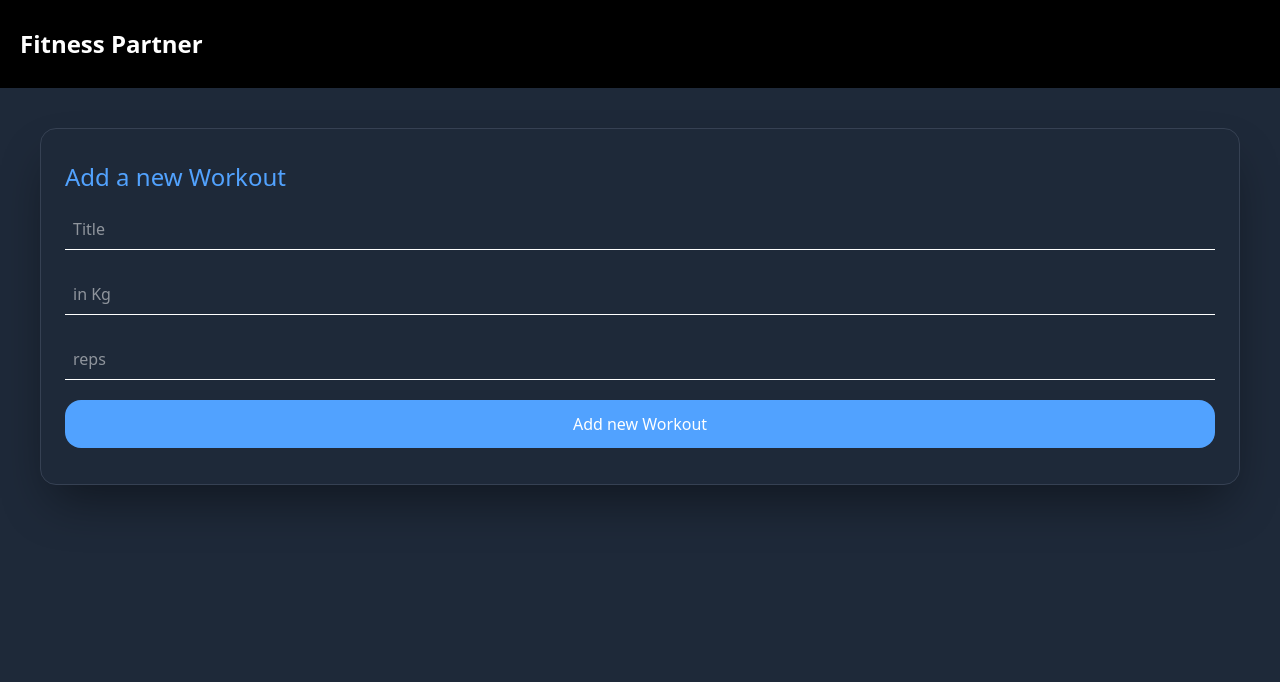
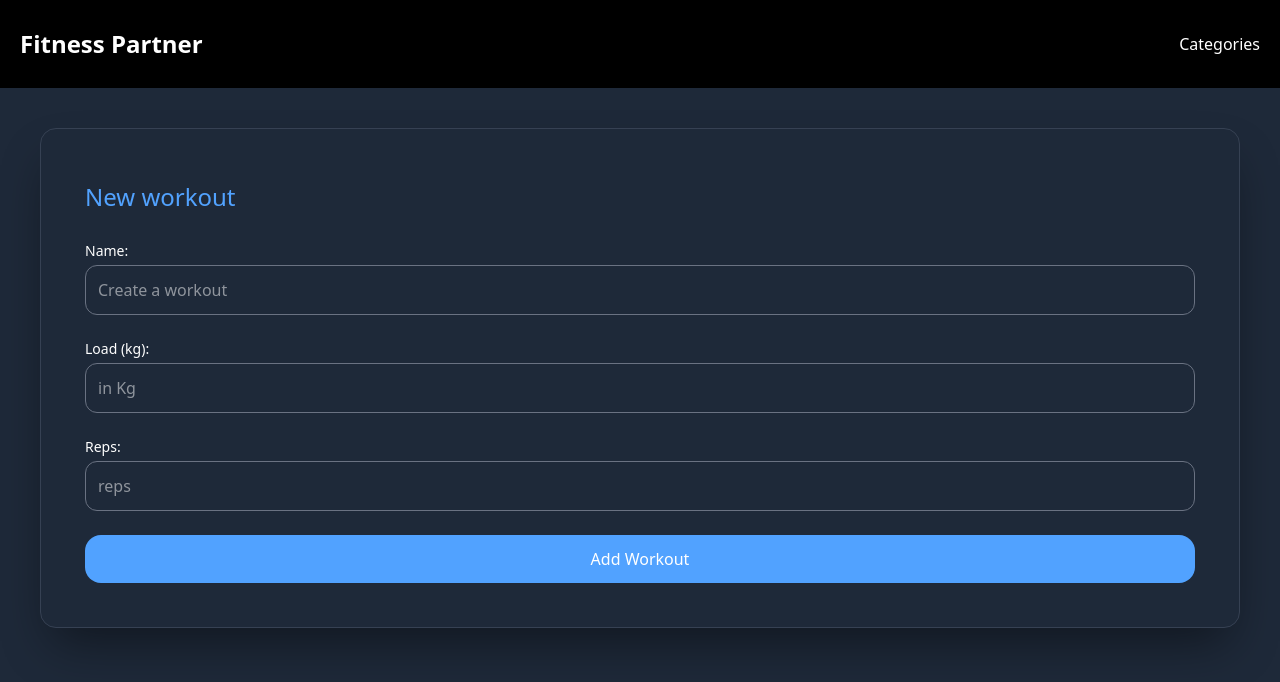
Before and after one commit to Ryystuffs/FitnessPartner, a React app in the folder frontend/: page /AddWorkout in a window 1280 px wide. Shown: the top 682 px of the page. Built offline with nearby package versions, Linux system fonts and the light colour scheme; the HTML template or start-up script is replaced by a standard one.

Commit message:
Category routes and context

```diff
--- a/frontend/src/App.jsx
+++ b/frontend/src/App.jsx
@@ -7,10 +7,9 @@ import './index.css'
 import Home from './pages/Home'
 import Navbar from './components/navbar'
 import AddWorkout from './pages/AddWorkout'
-
+import AddCategory from './pages/AddCategory'
+import Categories from './pages/Categories'
 function App() {
-  const [count, setCount] = useState(0)
-
   return (
     <>
       <div className="">
@@ -25,6 +24,10 @@ function App() {
             </Route>
             <Route path='/AddWorkout' element={<AddWorkout/>}>
             </Route>
+            <Route path='/AddCategory' element={<AddCategory/>}>
+            </Route>
+            <Route path='/Categories' element={<Categories/>}>
+            </Route>
           </Routes>
         </BrowserRouter>
       </div>
--- a/frontend/src/components/CategoryForm.jsx
+++ b/frontend/src/components/CategoryForm.jsx
@@ -1,6 +1,10 @@
 import React from 'react'
 import { useState, useEffect } from "react";
+import { useCategoryContext } from '../context/CategoryContext';
+import ConfirmationModal from '../ui/ConfirmationModal';
 const CategoryForm = () => {
+
+  const [confirmationModal, setConfirmationModal] = useState(false);
 
   const initialState = {
     name: "",
@@ -10,25 +14,53 @@ const CategoryForm = () => {
     setForm(initialState);
   };
   const handleChange = (e) => {
-    setForm((prev)=>({
+    setForm((prev) => ({
       ...prev,
       [e.target.name]: e.target.value,
     }))
   }
+  const handleSubmit = (e) => {
+    e.preventDefault();
+  }
   return (
+    <>
     <div className='shadow-2xl/45 border bg-gray-800 border-gray-700 rounded-2xl py-5 px-6 w-full'>
-      <h2>Category Form</h2>
       <form action="">
-        <label htmlFor="name">Name:</label>
+        <div className="flex flex-col px-5 py-5 gap-y-4">
+          <div className="text-2xl my-3 flex justify-center items-center gap-2 text-blue-400">New Category </div>
+
+
+          <div className="flex flex-col gap-y-1">
+            <label htmlFor="name" className="text-sm">Name:</label>
             <input
               type="text"
               id="name"
               name="name"
               value={form.name}
               onChange={handleChange}
+              className="border border-gray-500 p-3 rounded-xl mb-5 focus:outline-none focus:ring-2 focus:ring-blue-400"
             />
+            <div>
+              <button type="button" className="w-full bg-blue-400 rounded-2xl p-3 hover:bg-blue-600 hover:scale-105 transition-transform duration-200" onClick={()=> {confirmationModal(true)}}>Add Category</button>
+            </div>
+          </div>
+
+        </div>
       </form>
+
+      {confirmationModal && (
+        <ConfirmationModal
+          message={"Are you sure to add categories"}
+          onConfirm={async ()=>{
+            await handleSubmit();
+            setConfirmationModal(false);
+          }}
+          onCancel={()=> setConfirmationModal(false)}
+        />
+      )}
+
     </div>
+</>
   )
 }
 
--- a/frontend/src/components/WorkoutForm.jsx
+++ b/frontend/src/components/WorkoutForm.jsx
@@ -108,35 +108,38 @@ const WorkoutForm = ({workout, onClose}) => {
 
     <div className={`shadow-2xl/45 border bg-gray-800 border-gray-700 rounded-2xl py-5 px-6 ${workout ? "w-96 " : "w-full"}`}>
         <form>
-            <div className="flex flex-col">
-                <div className="text-2xl my-3 flex justify-between items-center gap-2 text-blue-400">{workout ? "Edit Workout" : "Add a new Workout"} {workout && <img src={CloseIcon} alt="Close Icon" className="w-6 h-6 ml-2" onClick={onClose}/>}</div>
-                <div className="flex flex-col gap-y-4">
+            <div className="flex flex-col px-5 py-5 gap-y-4">
+                <div className="text-2xl my-3 flex justify-between items-center gap-2 text-blue-400">{workout ? "Edit Workout" : "New workout"} {workout && <img src={CloseIcon} alt="Close Icon" className="w-6 h-6 ml-2" onClick={onClose}/>}</div>
+                <div className="flex flex-col gap-y-1">
+                  <label htmlFor="title" className="text-sm">Name:</label>
                     <input
                     name="title"
                     type="text"
-                    placeholder="Title"
+                    placeholder="Create a workout"
                     onChange={handleChange}
                     value={form.title}
-                    className="border-b my-1 p-2 "
+                    className="border border-gray-500 p-3 rounded-xl mb-5 focus:outline-none focus:ring-2 focus:ring-blue-400"
                     />
+                  <label htmlFor="load" className="text-sm">Load (kg):</label>
                     <input
                     name="load"
                     type="number"
                     placeholder="in Kg"
                     onChange={handleChange}
                     value={form.load}
-                    className="border-b my-1 p-2"
+                    className="border border-gray-500 p-3 rounded-xl mb-5 focus:outline-none focus:ring-2 focus:ring-blue-400"
                     />
+                  <label htmlFor="reps" className="text-sm">Reps:</label>
                     <input
                     name="reps"
                     type="number"
                     placeholder="reps"
                     onChange={handleChange}
                     value={form.reps}
-                    className="border-b my-1 p-2"
+                    className="border border-gray-500 p-3 rounded-xl mb-5 focus:outline-none focus:ring-2 focus:ring-blue-400"
                     />
                     <div>
-                        <button type="button" className="w-full bg-blue-400 rounded-2xl p-3 hover:bg-blue-600" onClick={() => setConfirmationModal(true)}>{workout ? "Update Workout" : "Add new Workout"}</button>
+                        <button type="button" className="w-full bg-blue-400 rounded-2xl p-3 hover:bg-blue-600 hover:scale-105 transition-transform duration-200" onClick={() => setConfirmationModal(true)}>{workout ? "Update Workout" : "Add Workout"}</button>
                     </div>
                     <div>
                         {error && <div className="text-red-600">{error}</div>}
--- a/frontend/src/components/navbar.jsx
+++ b/frontend/src/components/navbar.jsx
@@ -15,10 +15,11 @@ const Navbar = () => {
     })
     return (
         <div className="bg-black">
-            <div className='flex justify-between py-7 px-5'>
+            <div className='flex items-center justify-between py-7 px-5'>
                 <Link to='/'>
                     <h1 className='text-2xl font-bold'>Fitness Partner</h1>
                 </Link>
+                <Link to='/Categories' className='hidden lg:block'>Categories</Link>
                 <div className='flex items-center justify-end lg:hidden'>
                     <img src={isOpen ? CloseIcon : MenuIcon} alt=""
                     className='w-6'
@@ -28,8 +29,10 @@ const Navbar = () => {
             </div>
 
             {isOpen && (
-                <div className='fixed inset-0 top-[90px] bg-black/60 backdrop-blur-md '>
-                    <Link to='AddWorkout'onClick={()=> setIsOpen(prev => !prev)}>AddWorkout</Link>
+                <div className='fixed inset-0 top-[90px] bg-black/60 backdrop-blur-md flex flex-col items-center z-20'>
+                    <Link to='/AddWorkout' className="w-full " onClick={()=> setIsOpen(prev => !prev)}>AddWorkout</Link>
+                    <Link to='/AddCategory' className="w-full" onClick={()=> setIsOpen(prev => !prev)}>AddCategory</Link>
+                    <Link to='/Categories' className="w-full" onClick={()=> setIsOpen(prev => !prev)}>Categories</Link>
                 </div>
         )}
 
--- /dev/null
+++ b/frontend/src/context/CategoryContext.jsx
@@ -0,0 +1,32 @@
+import { createContext, useReducer } from "react";
+
+export const CategoryContext = createContext();
+
+const categoryReducer = (state, action) => {
+    switch (action.type){
+        case 'SET_CATEGORIES':
+            return {
+                ...state,
+                categories: action.payload
+            }
+
+        case 'CREATE_CATEGORY':
+            return {
+                ...state,
+                categories: [...state.categories, action.payload]
+            }
+        default:
+            return state;
+    }
+}
+
+export const CategoryContextProvider = ({children}) => {
+    const [state, dispatch] = useReducer(categoryReducer,{
+        categories: [],
+    })
+    return (
+        <CategoryContext.Provider value={{...state, dispatch}}>
+            {children}
+        </CategoryContext.Provider>
+    )
+}
--- /dev/null
+++ b/frontend/src/hooks/useCategoryContext.js
@@ -0,0 +1,16 @@
+import React from 'react'
+import { useContext } from 'react'
+import { CategoryContext } from '../context/CategoryContext'
+
+const useCategoryContext = () => {
+  const context = useContext(CategoryContext);
+
+  if (!context) {
+    throw Error("useCategoryContext must be used inside a CategoryContextProvider");
+  }
+
+  return context;
+}
+
+
+export default useCategoryContext
--- a/frontend/src/main.jsx
+++ b/frontend/src/main.jsx
@@ -3,11 +3,11 @@ import { StrictMode } from 'react'
 import { createRoot } from 'react-dom/client'
 import App from './App.jsx'
 import './index.css'
-import { WorkoutContextProvider } from './context/WorkoutsContext'
+import Providers from './providers/Providers.jsx'
 createRoot(document.getElementById('root')).render(
   <StrictMode>
-    <WorkoutContextProvider>
-      <App />
-    </WorkoutContextProvider>
+    <Providers>
+      <App/>
+    </Providers>
   </StrictMode>,
 )
--- /dev/null
+++ b/frontend/src/pages/AddCategory.jsx
@@ -0,0 +1,12 @@
+import React from 'react'
+import { useState, useEffect } from 'react';
+
+const AddCategory = () => {
+  return (
+    <div className="p-10">
+      <CategoryForm/>
+    </div>
+  )
+}
+
+export default AddCategory
--- /dev/null
+++ b/frontend/src/pages/Categories.jsx
@@ -0,0 +1,9 @@
+import React from 'react'
+
+const Categories = () => {
+  return (
+    <div className=''>Categories</div>
+  )
+}
+
+export default Categories
--- /dev/null
+++ b/frontend/src/providers/Providers.jsx
@@ -0,0 +1,14 @@
+import React from 'react'
+import { WorkoutContextProvider } from '../context/WorkoutsContext'
+import { CategoryContextProvider } from '../context/CategoryContext'
+const Providers = ({children}) => {
+  return (
+    <CategoryContextProvider>
+      <WorkoutContextProvider>
+        {children}
+      </WorkoutContextProvider>
+    </CategoryContextProvider>
+  )
+}
+
+export default Providers
```
Lines whose indentation alone changed are shown as unchanged.
